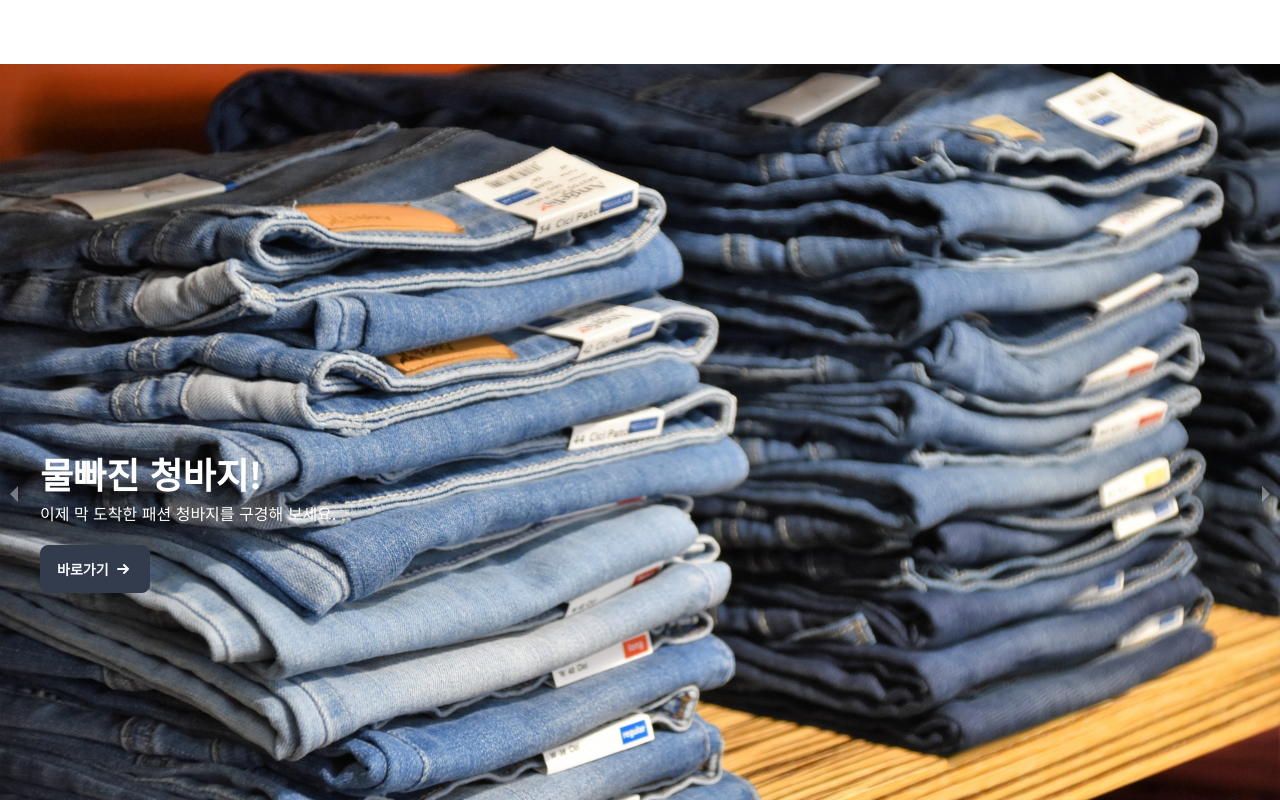
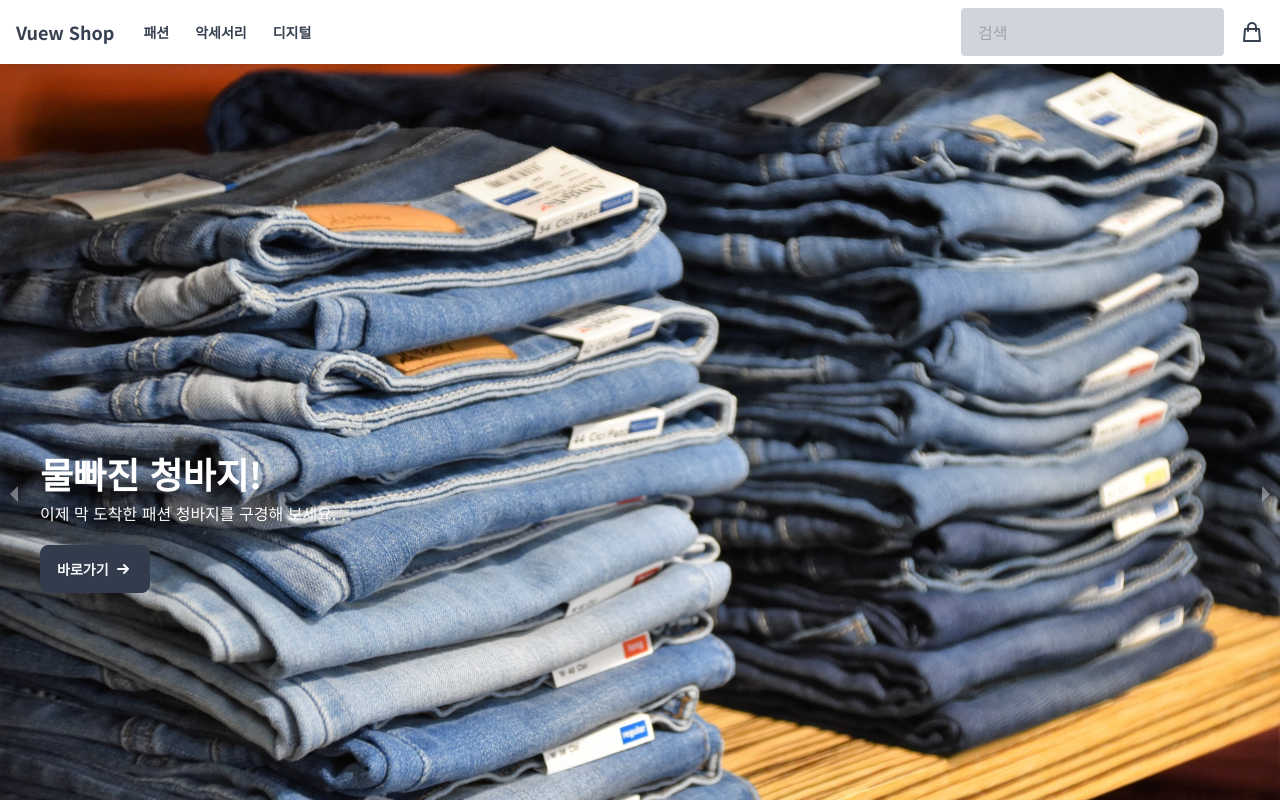
Before and after one commit to seungyeon-son/react-shop-base, a React (Vite) app: page / in a window 1280 px wide. Built offline with nearby package versions, Linux system fonts and the light colour scheme.

Commit message:
Nav 추기

```diff
--- a/package.json
+++ b/package.json
@@ -28,6 +28,8 @@
     "vite": "^4.3.9"
   },
   "dependencies": {
-    "@vercel/node": "^2.15.10"
+    "@vercel/node": "^2.15.10",
+    "vue-router": "^3.6.5",
+    "vue3-carousel": "^0.3.3"
   }
 }
--- a/src/App.tsx
+++ b/src/App.tsx
@@ -2,15 +2,17 @@ import "./assets/css/tailwind.css";
 import { BrowserRouter } from "react-router-dom";
 import Drawer from "./components/common/Drawer";
 import Router from "./router/router";
+import Nav from "./components/common/Nav";
 
 const App = (): JSX.Element => {
-
   return (
     <BrowserRouter>
       <input type="checkbox" id="side-menu" className="drawer-toggle" />
       <section className="drawer-content">
         {/* Nav를 렌더링 하세요 */}
-        <section className="main pt-16">
+        <Nav />
+        <Drawer></Drawer>
+        <section className="main pt-8">
           <Router />
         </section>
         {/* Footer를 렌더링 하세요 */}
--- a/src/components/common/Drawer.tsx
+++ b/src/components/common/Drawer.tsx
@@ -1,5 +1,4 @@
 const Drawer = (): JSX.Element => {
-
   return (
     <div className="drawer-side">
       <label htmlFor="side-menu" className="drawer-overlay"></label>
--- /dev/null
+++ b/src/components/common/Nav.tsx
@@ -0,0 +1,84 @@
+const Nav = (): JSX.Element => {
+  return (
+    <div className="fixed z-10 w-full navbar shadow-lg bg-white dark:bg-neutral text-neutral-content">
+      <div className="flex w-full xl:container xl:m-auto">
+        <h1 className="shrink-0 flex md:flex-none flex-1 mx-1 sm:mx-2">
+          <a
+            href="/"
+            className="router-link-active router-link-exact-active text-lg text-gray-700 dark:text-white font-bold whitespace-nowrap"
+          >
+            Vuew Shop
+          </a>
+        </h1>
+        <div className="flex-none hidden md:flex md:flex-1 ml-2">
+          <a href="/fashion" className="btn btn-ghost btn-sm rounded-btn text-gray-700 dark:text-white">
+            패션
+          </a>
+          <a href="/accessory" className="btn btn-ghost btn-sm rounded-btn text-gray-700 dark:text-white">
+            악세서리
+          </a>
+          <a href="/digital" className="btn btn-ghost btn-sm rounded-btn text-gray-700 dark:text-white">
+            디지털
+          </a>
+        </div>
+        <div className="flex items-center px-2">
+          <label htmlFor="" className="swap swap-rotate mr-2 sm:mr-4">
+            <input type="checkbox" className="js-theme" />
+            <svg className="swap-off fill-white w-7 h-7" xmlns="http://www.w3.org/2000/svg" viewBox="0 0 24 24">
+              <path d="M5.64,17l-.71.71a1,1,0,0,0,0,1.41,1,1,0,0,0,1.41,0l.71-.71A1,1,0,0,0,5.64,17ZM5,12a1,1,0,0,0-1-1H3a1,1,0,0,0,0,2H4A1,1,0,0,0,5,12Zm7-7a1,1,0,0,0,1-1V3a1,1,0,0,0-2,0V4A1,1,0,0,0,12,5ZM5.64,7.05a1,1,0,0,0,.7.29,1,1,0,0,0,.71-.29,1,1,0,0,0,0-1.41l-.71-.71A1,1,0,0,0,4.93,6.34Zm12,.29a1,1,0,0,0,.7-.29l.71-.71a1,1,0,1,0-1.41-1.41L17,5.64a1,1,0,0,0,0,1.41A1,1,0,0,0,17.66,7.34ZM21,11H20a1,1,0,0,0,0,2h1a1,1,0,0,0,0-2Zm-9,8a1,1,0,0,0-1,1v1a1,1,0,0,0,2,0V20A1,1,0,0,0,12,19ZM18.36,17A1,1,0,0,0,17,18.36l.71.71a1,1,0,0,0,1.41,0,1,1,0,0,0,0-1.41ZM12,6.5A5.5,5.5,0,1,0,17.5,12,5.51,5.51,0,0,0,12,6.5Zm0,9A3.5,3.5,0,1,1,15.5,12,3.5,3.5,0,0,1,12,15.5Z"></path>
+            </svg>
+            <svg className="swap-on fill-black w-7 h-7" xmlns="http://www.w3.org/2000/svg" viewBox="0 0 24 24">
+              <path d="M21.64,13a1,1,0,0,0-1.05-.14,8.05,8.05,0,0,1-3.37.73A8.15,8.15,0,0,1,9.08,5.49a8.59,8.59,0,0,1,.25-2A1,1,0,0,0,8,2.36,10.14,10.14,0,1,0,22,14.05,1,1,0,0,0,21.64,13Zm-9.5,6.69A8.14,8.14,0,0,1,7.08,5.22v.27A10.15,10.15,0,0,0,17.22,15.63a9.79,9.79,0,0,0,2.1-.22A8.11,8.11,0,0,1,12.14,19.73Z"></path>
+            </svg>
+          </label>
+          <div className="dropdown">
+            <button
+              type="button"
+              className="flex sm:hidden w-10 sm:w-auto mx-0 px-0 sm:mx-2 sm:px-2 btn btn-ghost js-search"
+            >
+              <svg
+                xmlns="http://www.w3.org/2000/svg"
+                className="h-6 w-6 stroke-gray-700 dark:stroke-white"
+                fill="none"
+                viewBox="0 0 24 24"
+              >
+                <path
+                  stroke-linecap="round"
+                  stroke-linejoin="round"
+                  stroke-width="2"
+                  d="M21 21l-6-6m2-5a7 7 0 11-14 0 7 7 0 0114 0z"
+                ></path>
+              </svg>
+            </button>
+            <input
+              type="text"
+              placeholder="검색"
+              className="fixed left-0 top-4 -z-10 opacity-0 sm:opacity-100 sm:static sm:flex w-full input input-ghost focus:outline-0 rounded-none sm:rounded bg-gray-300 dark:bg-gray-600 !text-gray-800 dark:!text-white sm:transform-none transition-all js-searchInput"
+            ></input>
+
+            <ul className="!fixed left-0 sm:!absolute sm:top-14 menu dropdown-content w-full sm:w-64 max-h-96 shadow text-base-content overflow-y-auto bg-white dark:bg-gray-600"></ul>
+          </div>
+        </div>
+        <div>
+          <a href="/cart" className="router-link-active router-link-exact-active btn btn-ghost w-10 h-10 p-0">
+            <svg
+              xmlns="http://www.w3.org/2000/svg"
+              className="h-6 w-6 stroke-gray-700 dark:stroke-white"
+              fill="none"
+              viewBox="0 0 24 24"
+            >
+              <path
+                stroke-linecap="round"
+                stroke-linejoin="round"
+                stroke-width="2"
+                d="M16 11V7a4 4 0 00-8 0v4M5 9h14l1 12H4L5 9z"
+              ></path>
+            </svg>{" "}
+          </a>
+        </div>
+      </div>
+    </div>
+  );
+};
+
+export default Nav;
```
Also changed, not shown: 1 other file (tests, documents, lock files or other folders).
